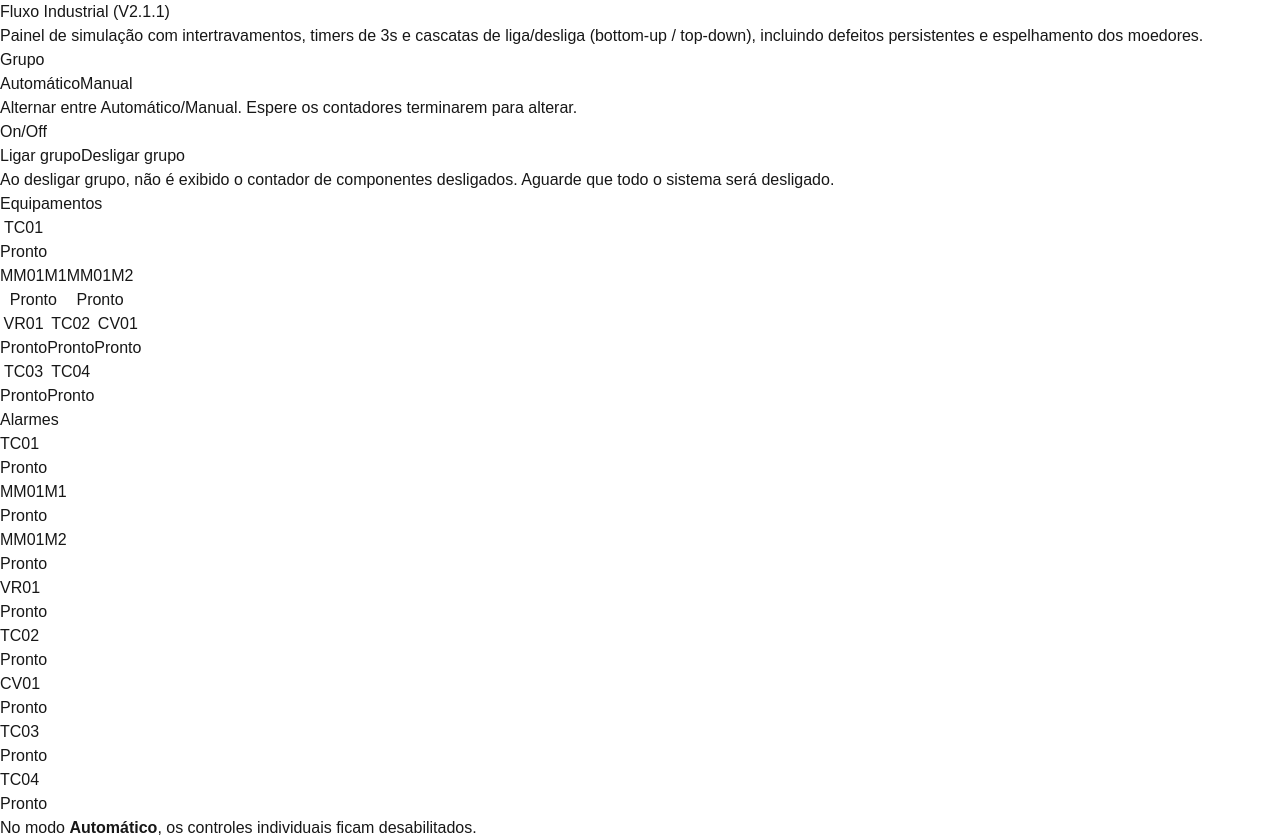
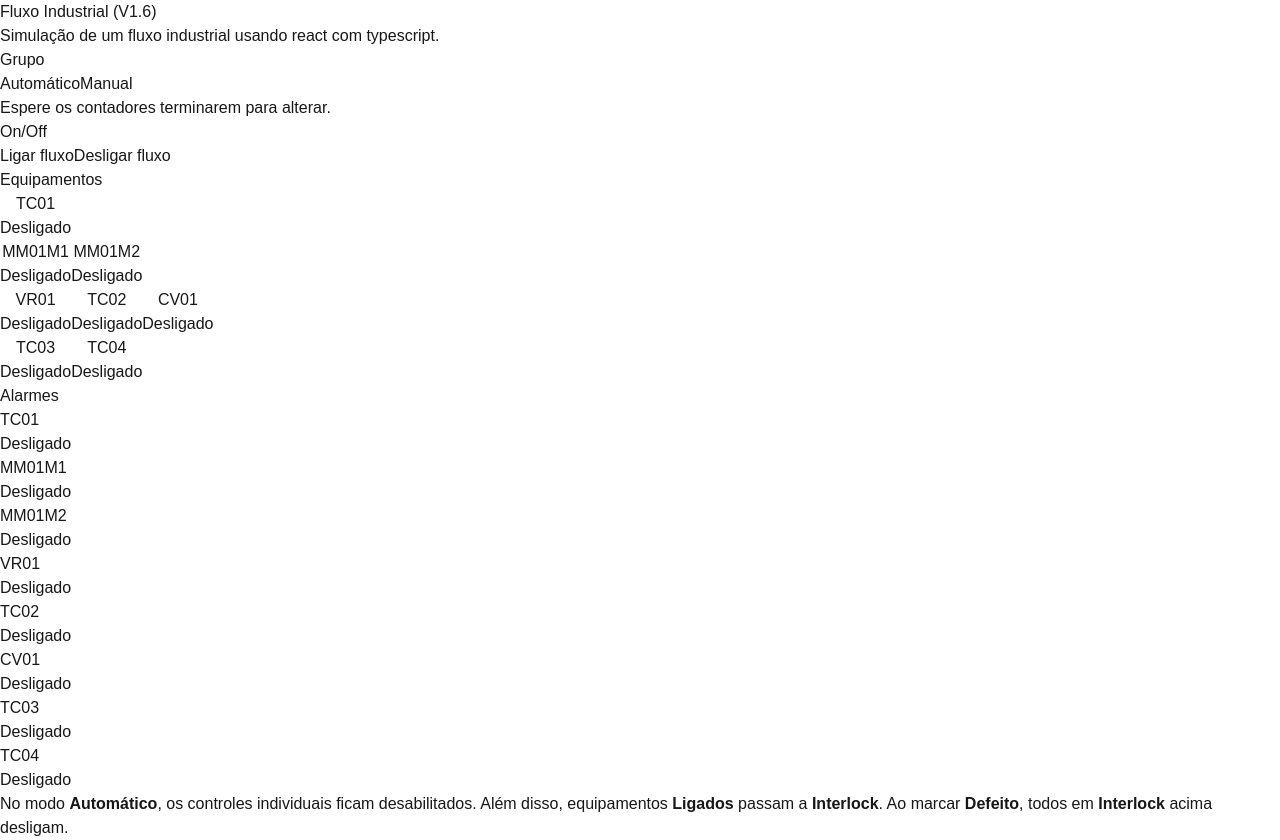
Before and after one commit to DidixDosMares/fluxo_industrial, a Next.js app: page / in a window 1280 px wide. Built offline with nearby package versions, Linux system fonts and the light colour scheme.

Commit message:
v25.1.6-alpha

```diff
--- a/package.json
+++ b/package.json
@@ -9,9 +9,9 @@
     "lint": "next lint"
   },
   "dependencies": {
-    "next": "^15.0.3",
-    "react": "^19.0.0-rc-66855b96-20241106",
-    "react-dom": "^19.0.0-rc-66855b96-20241106"
+    "next": "^15.5.2",
+    "react": "^19.1.1",
+    "react-dom": "^19.1.1"
   },
   "devDependencies": {
     "@types/node": "^20",
--- a/src/components/IndustrialFlowPanel.tsx
+++ b/src/components/IndustrialFlowPanel.tsx
@@ -17,17 +17,17 @@ type GroupMode = "auto" | "manu";
 
 const MODE = { OFF: "off", MANUAL: "manual", AUTO: "auto", DEFECT: "defect" } as const;
 const GROUP_MODE = { AUTO: "auto", MANU: "manu" } as const;
-const TIMER_SECONDS = 3;
+const TIMER_SECONDS = 2;
 
 const ORDER = [
-  "esteiraMain",
-  "moedorMotorA",
-  "moedorMotorB",
-  "canoUnderMotor",
-  "esteiraUnderCano",
-  "separador",
-  "esteiraEsquerda",
-  "esteiraDireita",
+  "TransportadorCorreia01",
+  "MoinhoMarteloM1",
+  "MoinhoMarteloM2",
+  "ValvulaRotativa01",
+  "TransportadorCorreia02",
+  "CaliaVibratoria",
+  "TransportadorCorreia03",
+  "TransportadorCorreia04",
 ] as const;
 
 type UnitKey = (typeof ORDER)[number];
@@ -35,14 +35,14 @@ type StateRecord = Record<UnitKey, Mode>;
 type TimersRecord = Partial<Record<UnitKey, number>>;
 
 const LABELS: Record<UnitKey, string> = {
-  esteiraMain: "TC01",
-  moedorMotorA: "MM01M1",
-  moedorMotorB: "MM01M2",
-  canoUnderMotor: "VR01",
-  esteiraUnderCano: "TC02",
-  separador: "CV01",
-  esteiraEsquerda: "TC03",
-  esteiraDireita: "TC04",
+  TransportadorCorreia01: "TC01",
+  MoinhoMarteloM1: "MM01M1",
+  MoinhoMarteloM2: "MM01M2",
+  ValvulaRotativa01: "VR01",
+  TransportadorCorreia02: "TC02",
+  CaliaVibratoria: "CV01",
+  TransportadorCorreia03: "TC03",
+  TransportadorCorreia04: "TC04",
 };
 
 /* ======================= Contexto do Sistema ======================= */
@@ -72,7 +72,6 @@ function makeInitialState(): StateRecord {
   return s;
 }
 
-/** Estado persistido em localStorage */
 function useSavedState<T>(key: string, initial: T) {
   const [val, setVal] = useState<T>(() => {
     try {
@@ -144,44 +143,42 @@ function useSystem(): SystemContextValue {
 const idxOf = (k: UnitKey) => ORDER.indexOf(k);
 const upstreamOf = (key: UnitKey): UnitKey[] => ORDER.slice(0, idxOf(key)) as UnitKey[];
 
-// Mapeamento imediato para cima e para baixo
 const immediateDownstream = (key: UnitKey): UnitKey[] => {
   switch (key) {
-    case "esteiraMain":
-      return ["moedorMotorA", "moedorMotorB"];
-    case "moedorMotorA":
-    case "moedorMotorB":
-      return ["canoUnderMotor"];
-    case "canoUnderMotor":
-      return ["esteiraUnderCano"];
-    case "esteiraUnderCano":
-      return ["separador"];
-    case "separador":
-      return ["esteiraEsquerda", "esteiraDireita"];
+    case "TransportadorCorreia01":
+      return ["MoinhoMarteloM1", "MoinhoMarteloM2"];
+    case "MoinhoMarteloM1":
+    case "MoinhoMarteloM2":
+      return ["ValvulaRotativa01"];
+    case "ValvulaRotativa01":
+      return ["TransportadorCorreia02"];
+    case "TransportadorCorreia02":
+      return ["CaliaVibratoria"];
+    case "CaliaVibratoria":
+      return ["TransportadorCorreia03", "TransportadorCorreia04"];
     default:
       return [];
   }
 };
 const immediateUpstream = (key: UnitKey): UnitKey[] => {
   switch (key) {
-    case "moedorMotorA":
-    case "moedorMotorB":
-      return ["esteiraMain"];
-    case "canoUnderMotor":
-      return ["moedorMotorA", "moedorMotorB"];
-    case "esteiraUnderCano":
-      return ["canoUnderMotor"];
-    case "separador":
-      return ["esteiraUnderCano"];
-    case "esteiraEsquerda":
-    case "esteiraDireita":
-      return ["separador"];
+    case "MoinhoMarteloM1":
+    case "MoinhoMarteloM2":
+      return ["TransportadorCorreia01"];
+    case "ValvulaRotativa01":
+      return ["MoinhoMarteloM1", "MoinhoMarteloM2"];
+    case "TransportadorCorreia02":
+      return ["ValvulaRotativa01"];
+    case "CaliaVibratoria":
+      return ["TransportadorCorreia02"];
+    case "TransportadorCorreia03":
+    case "TransportadorCorreia04":
+      return ["CaliaVibratoria"];
     default:
       return [];
   }
 };
 
-// todos os descendentes (downstream) de um nó (busca em largura)
 function downstreamOf(node: UnitKey): UnitKey[] {
   const result: UnitKey[] = [];
   const q: UnitKey[] = [node];
@@ -201,10 +198,9 @@ function downstreamOf(node: UnitKey): UnitKey[] {
 
 const isOnMode = (m: Mode) => m === MODE.MANUAL || m === MODE.AUTO;
 
-const FINAL_LEFT: UnitKey = "esteiraEsquerda";
-const FINAL_RIGHT: UnitKey = "esteiraDireita";
+const FINAL_LEFT: UnitKey = "TransportadorCorreia03";
+const FINAL_RIGHT: UnitKey = "TransportadorCorreia04";
 
-/** Sementes de desligamento: primeiros nós ON de cada ramo (sem montante ON) */
 function topmostOnSeeds(s: StateRecord): UnitKey[] {
   const seeds: UnitKey[] = [];
   for (const k of ORDER) {
@@ -252,16 +248,18 @@ function createActions(
       return n;
     });
 
-  // Não permitir troca de modo enquanto houver timers rodando
     const setGroupModeSafe = (nextMode: GroupMode) => {
-    if (hasActiveTimers()) return; // bloqueia alternância com contadores ativos
+      if (hasActiveTimers()) return;
+      if (nextMode === GROUP_MODE.MANU) {
+        setStartupRun(false);
+        setShutdownRun(false);
+        setTimers({});
+      }
       setGroupMode(nextMode);
       if (nextMode === GROUP_MODE.AUTO) {
-      // MANUAL -> AUTO: verdes -> amarelos, exceto TC03/TC04
         setState((s) => {
           const n: Partial<StateRecord> = {};
           ORDER.forEach((k) => {
-          if (k === FINAL_LEFT || k === FINAL_RIGHT) return; // exceção
             if (s[k] === MODE.MANUAL) n[k] = MODE.AUTO;
           });
           return { ...s, ...n };
@@ -269,58 +267,52 @@ function createActions(
       }
     };
 
-  // Regras de startup respeitando defeitos: um nó só pode ligar via AUTO/cascata
-  // se não houver nenhum defeito em sua cadeia downstream.
   const canAutoStart = (k: UnitKey) => {
     if (state[k] === MODE.DEFECT) return false;
     const ds = downstreamOf(k);
     return !ds.some((d) => state[d] === MODE.DEFECT);
   };
 
-  // Ligar em cascata de baixo pra cima:
-  // - finais (TC03/TC04) verdes (se não defeito)
-  // - nós acima ficam AMARELO e recebem TIMER neles mesmos (contador no próprio nó)
-  // - a cada 3s, o nó com timer vira VERDE e agenda o imediatamente acima
   const groupPowerOn = () => {
     if (groupMode !== GROUP_MODE.AUTO) return;
-    if (hasActiveTimers()) return; // evita iniciar com contadores ativos
+    if (hasActiveTimers()) return;
 
     setShutdownRun(false);
-    setStartupRun(false);
+    setStartupRun(true);
     setTimers({});
 
-    // finais verdes se não defeito
-    const finalsOn: Partial<StateRecord> = {};
-    if (state[FINAL_LEFT] !== MODE.DEFECT) finalsOn[FINAL_LEFT] = MODE.MANUAL;
-    if (state[FINAL_RIGHT] !== MODE.DEFECT) finalsOn[FINAL_RIGHT] = MODE.MANUAL;
+    const toTimer = new Set<UnitKey>();
 
-    // todos montantes amarelos (quando permitido) e timers no imediato acima dos finais
-    const toAutoNow = new Set<UnitKey>();
-    const toTimer: UnitKey[] = [];
+    [FINAL_LEFT, FINAL_RIGHT].forEach((f) => {
+      if (state[f] === MODE.OFF) {
+        setState((s) => ({ ...s, [f]: MODE.AUTO }));
+        toTimer.add(f);
+      }
+    });
 
-    function seedAbove(finalKey: UnitKey) {
-      for (const up of upstreamOf(finalKey)) {
-        if (canAutoStart(up)) toAutoNow.add(up);
-      }
-      for (const u of immediateUpstream(finalKey)) {
-        if (canAutoStart(u)) toTimer.push(u);
+    ORDER.forEach((k) => {
+      if (state[k] === MODE.OFF) {
+        const ds = immediateDownstream(k);
+        if (ds.some((d) => state[d] === MODE.AUTO || state[d] === MODE.MANUAL)) {
+          toTimer.add(k);
         }
       }
-
-    seedAbove(FINAL_LEFT);
-    seedAbove(FINAL_RIGHT);
-
-    const autoObj: Partial<StateRecord> = {};
-    toAutoNow.forEach((k) => {
-      if (state[k] !== MODE.DEFECT) autoObj[k] = MODE.AUTO;
     });
 
-    bulk({ ...autoObj, ...finalsOn });
-    if (toTimer.length) addTimers(toTimer);
-    setStartupRun(!!toTimer.length);
+    ORDER.forEach((k) => {
+      if (
+        state[k] === MODE.AUTO &&
+        immediateDownstream(k).every(
+          (d) => state[d] === MODE.MANUAL || state[d] === MODE.DEFECT
+        )
+      ) {
+        toTimer.add(k);
+      }
+    });
+
+    if (toTimer.size) addTimers(Array.from(toTimer));
   };
 
-  // Desligamento em cascata
   const groupPowerOff = () => {
     if (groupMode !== GROUP_MODE.AUTO) return;
     if (hasActiveTimers()) return;
@@ -331,27 +323,37 @@ function createActions(
     addTimers(seeds);
   };
 
-  /** Clique manual (permitido em MANU): moedores espelhados; demais alternam */
   const clickManualOnly = (key: UnitKey) => {
     if (isDefect(key)) return;
 
-    if (key === "moedorMotorA" || key === "moedorMotorB") {
+    if (key === "MoinhoMarteloM1" || key === "MoinhoMarteloM2") {
       const self = key;
-      const other: UnitKey = key === "moedorMotorA" ? "moedorMotorB" : "moedorMotorA";
+      const other: UnitKey = key === "MoinhoMarteloM1" ? "MoinhoMarteloM2" : "MoinhoMarteloM1";
       setState((s) => {
         const nextSelf = s[self] === MODE.MANUAL ? MODE.OFF : MODE.MANUAL;
-        return { ...s, [self]: nextSelf, [other]: nextSelf };
+        const next: StateRecord = { ...s, [self]: nextSelf, [other]: nextSelf };
+        if (nextSelf === MODE.OFF) {
+          for (const up of upstreamOf(self)) if (next[up] === MODE.AUTO) next[up] = MODE.OFF;
+          for (const up of upstreamOf(other)) if (next[up] === MODE.AUTO) next[up] = MODE.OFF;
+        }
+        return next;
       });
       clearTimer(key);
       clearTimer(other);
+      clearTimersFor([...upstreamOf(key), ...upstreamOf(other)]);
       return;
     }
 
     setState((s) => {
-      const next: Mode = s[key] === MODE.MANUAL ? MODE.OFF : MODE.MANUAL;
-      return { ...s, [key]: next };
+      const isTurningOff = s[key] === MODE.MANUAL;
+      const next: StateRecord = { ...s, [key]: isTurningOff ? MODE.OFF : MODE.MANUAL };
+      if (isTurningOff) {
+        for (const up of upstreamOf(key)) if (next[up] === MODE.AUTO) next[up] = MODE.OFF;
+      }
+      return next;
     });
     clearTimer(key);
+    clearTimersFor(upstreamOf(key));
   };
 
   const clickButton = (key: UnitKey) => {
@@ -359,7 +361,6 @@ function createActions(
     return clickManualOnly(key);
   };
 
-  // Ao marcar defeito, processos acima param imediatamente
   const toggleDefect = (key: UnitKey) => {
     if (groupMode === GROUP_MODE.AUTO) return;
     const willBeDefect = state[key] !== MODE.DEFECT;
@@ -393,7 +394,6 @@ function useInterlocks(
 ) {
   const interlocksEnabled = groupMode === GROUP_MODE.AUTO;
 
-  // Nós “processados” para desligamento
   const visitedDownRef = useRef<Set<UnitKey>>(new Set());
   const shutdownWasOnRef = useRef(false);
   useEffect(() => {
@@ -401,11 +401,10 @@ function useInterlocks(
     shutdownWasOnRef.current = shutdownRun;
   }, [shutdownRun]);
 
-  // espelhar moedores no AUTO (se ambos sem defeito)
   useEffect(() => {
     if (!interlocksEnabled) return;
-    const a = state.moedorMotorA;
-    const b = state.moedorMotorB;
+    const a = state.MoinhoMarteloM1;
+    const b = state.MoinhoMarteloM2;
     if (a === MODE.DEFECT || b === MODE.DEFECT || a === b) return;
     const next: Mode =
       a === MODE.MANUAL || b === MODE.MANUAL
@@ -413,10 +412,9 @@ function useInterlocks(
         : a === MODE.AUTO || b === MODE.AUTO
         ? MODE.AUTO
         : MODE.OFF;
-    setState((s) => ({ ...s, moedorMotorA: next, moedorMotorB: next }));
-  }, [interlocksEnabled, state.moedorMotorA, state.moedorMotorB, setState]);
+    setState((s) => ({ ...s, MoinhoMarteloM1: next, MoinhoMarteloM2: next }));
+  }, [interlocksEnabled, state.MoinhoMarteloM1, state.MoinhoMarteloM2, setState]);
 
-  // Tick dos timers: desligamento (downstream) e ligamento (upstream com contador no próprio nó)
   useEffect(() => {
     if (!Object.keys(timers).length) return;
 
@@ -430,7 +428,6 @@ function useInterlocks(
           else nextBase[k] = nv;
         }
 
-        // SHUTDOWN
         if (shutdownRun) {
           if (expired.length) {
             setState((s) => {
@@ -450,12 +447,11 @@ function useInterlocks(
           if (expired.length) {
             for (const k of expired) {
               for (const d of immediateDownstream(k)) {
-                if (next[d] == null) next[d] = TIMER_SECONDS; // contador no próprio nó que vai desligar
+                if (next[d] == null) next[d] = TIMER_SECONDS;
               }
             }
           }
 
-          // Encerrar quando sem timers e tudo OFF
           if (Object.keys(next).length === 0) {
             const anyOn = ORDER.some((k) => isOnMode(state[k]));
             if (!anyOn) {
@@ -467,51 +463,83 @@ function useInterlocks(
           return next;
         }
 
-        // STARTUP (contador no próprio nó que vai ligar/mudar)
         if (startupRun) {
-          // nó com timer expira => vira VERDE
-          if (expired.length) {
-            setState((s) => {
-              const u = { ...s };
-              for (const k of expired) {
-                if (u[k] !== MODE.DEFECT) u[k] = MODE.MANUAL;
+          const next: TimersRecord = { ...nextBase };
+          let draft: StateRecord = { ...state };
+          const promotedThisTick = new Set<UnitKey>();
+          const interlockedThisTick = new Set<UnitKey>();
+
+          const expiredByDepth = [...expired].sort((a, b) => idxOf(b) - idxOf(a));
+          const schedule = (k: UnitKey) => {
+            if (next[k] == null && timers[k] == null) {
+              next[k] = TIMER_SECONDS;
             }
-              return u;
-            });
+          };
+
+          for (const k of expiredByDepth) {
+            const cur = state[k];
+
+            if (cur === MODE.OFF) {
+              if (draft[k] === MODE.OFF) {
+                draft[k] = MODE.AUTO;
+                interlockedThisTick.add(k);
+                if (timers[k] == null) schedule(k);
+              }
+              continue;
             }
 
-          const next: TimersRecord = { ...nextBase };
+            if (cur === MODE.AUTO) {
+              const ds = immediateDownstream(k);
+              const ready = ds.every((d) => state[d] === MODE.MANUAL || state[d] === MODE.DEFECT);
 
-          // agendar o imediatamente acima: colocar AMARELO agora e timer nele
-          for (const k of expired) {
-            for (const up of immediateUpstream(k)) {
-              // Só progride se não houver defeito downstream do "up"
-              const ds = downstreamOf(up);
-              const hasDefectBelow = ds.some((d) => state[d] === MODE.DEFECT);
-              if (state[up] !== MODE.DEFECT && !hasDefectBelow) {
-                setState((s) => ({ ...s, [up]: MODE.AUTO }));
-                if (next[up] == null) next[up] = TIMER_SECONDS;
+              if (ready) {
+                draft[k] = MODE.MANUAL;
+                promotedThisTick.add(k);
+              } else {
+                schedule(k);
               }
             }
           }
 
-          if (Object.keys(next).length === 0) {
-            setStartupRun(false);
+          for (const k of promotedThisTick) {
+            for (const up of immediateUpstream(k)) {
+              const hasDefectBelow = downstreamOf(up).some((d) => draft[d] === MODE.DEFECT);
+
+              if (draft[up] === MODE.OFF && !hasDefectBelow) {
+                draft[up] = MODE.AUTO;
+                if (timers[up] == null) schedule(up);
+              } else if (draft[up] === MODE.AUTO) {
+                if (timers[up] == null) schedule(up);
+              }
+            }
           }
 
+          for (const k of interlockedThisTick) {
+            for (const up of immediateUpstream(k)) {
+              const hasDefectBelow = downstreamOf(up).some((d) => draft[d] === MODE.DEFECT);
+
+              if (!hasDefectBelow) {
+                if (draft[up] === MODE.OFF) {
+                  if (timers[up] == null) schedule(up);
+                } else if (draft[up] === MODE.AUTO) {
+                  if (timers[up] == null) schedule(up);
+                }
+              }
+            }
+          }
+
+          setState(draft);
+          if (Object.keys(next).length === 0) setStartupRun(false);
           return next;
         }
 
-        // Sem cascatas ativas
         return nextBase;
       });
     }, 1000);
 
     return () => clearInterval(id);
-  // 👇 Adicionados setShutdownRun e setStartupRun nas dependências
   }, [timers, setTimers, setState, shutdownRun, startupRun, state, setShutdownRun, setStartupRun]);
 
-  // Higiene: não limpar timers durante cascatas
   useEffect(() => {
     if (shutdownRun || startupRun) return;
     setTimers((t) => {
@@ -527,10 +555,9 @@ function useInterlocks(
     });
   }, [state, setTimers, shutdownRun, startupRun]);
 
-  // Propagar timers para baixo quando detectar ON→OFF por outros motivos (desligamento assistido)
   const prevRef = useRef<StateRecord>(state);
   useEffect(() => {
-    if (!(interlocksEnabled || shutdownRun)) {
+    if (!shutdownRun) {
       prevRef.current = state;
       return;
     }
@@ -547,7 +574,7 @@ function useInterlocks(
       }
     });
     prevRef.current = state;
-  }, [interlocksEnabled, shutdownRun, state, setTimers]);
+  }, [shutdownRun, state, setTimers]);
 }
 
 /* ======================= UI Helpers ======================= */
@@ -565,7 +592,7 @@ function StatusDot({ mode }: { mode: Mode }) {
 }
 
 function modeToText(mode: Mode) {
-  return mode === MODE.MANUAL ? "Ligado (manual)" : mode === MODE.AUTO ? "Ligado (interlock)" : mode === MODE.DEFECT ? "Defeito" : "Pronto";
+  return mode === MODE.MANUAL ? "Ligado" : mode === MODE.AUTO ? "Interlock" : mode === MODE.DEFECT ? "Defeito" : "Desligado";
 }
 
 const ITEM_COMMON = [
@@ -688,20 +715,20 @@ function ProcessBadge({ unitKey }: { unitKey: UnitKey }) {
 function ControlsList() {
   return (
     <div className="space-y-3">
-      <ToggleButton unitKey="esteiraMain" />
+      <ToggleButton unitKey="TransportadorCorreia01" />
 
       <div className="grid grid-cols-1 sm:grid-cols-2 gap-3">
-        <ToggleButton unitKey="moedorMotorA" />
-        <ToggleButton unitKey="moedorMotorB" />
+        <ToggleButton unitKey="MoinhoMarteloM1" />
+        <ToggleButton unitKey="MoinhoMarteloM2" />
       </div>
 
-      <ToggleButton unitKey="canoUnderMotor" />
-      <ToggleButton unitKey="esteiraUnderCano" />
-      <ToggleButton unitKey="separador" />
+      <ToggleButton unitKey="ValvulaRotativa01" />
+      <ToggleButton unitKey="TransportadorCorreia02" />
+      <ToggleButton unitKey="CaliaVibratoria" />
 
       <div className="grid grid-cols-1 sm:grid-cols-2 gap-3">
-        <ToggleButton unitKey="esteiraEsquerda" />
-        <ToggleButton unitKey="esteiraDireita" />
+        <ToggleButton unitKey="TransportadorCorreia03" />
+        <ToggleButton unitKey="TransportadorCorreia04" />
       </div>
     </div>
   );
@@ -710,20 +737,20 @@ function ControlsList() {
 function VisualList() {
   return (
     <div className="space-y-3">
-      <ProcessBadge unitKey="esteiraMain" />
+      <ProcessBadge unitKey="TransportadorCorreia01" />
 
       <div className="grid grid-cols-1 sm:grid-cols-2 gap-3">
-        <ProcessBadge unitKey="moedorMotorA" />
-        <ProcessBadge unitKey="moedorMotorB" />
+        <ProcessBadge unitKey="MoinhoMarteloM1" />
+        <ProcessBadge unitKey="MoinhoMarteloM2" />
       </div>
 
-      <ProcessBadge unitKey="canoUnderMotor" />
-      <ProcessBadge unitKey="esteiraUnderCano" />
-      <ProcessBadge unitKey="separador" />
+      <ProcessBadge unitKey="ValvulaRotativa01" />
+      <ProcessBadge unitKey="TransportadorCorreia02" />
+      <ProcessBadge unitKey="CaliaVibratoria" />
 
       <div className="grid grid-cols-1 sm:grid-cols-2 gap-3">
-        <ProcessBadge unitKey="esteiraEsquerda" />
-        <ProcessBadge unitKey="esteiraDireita" />
+        <ProcessBadge unitKey="TransportadorCorreia03" />
+        <ProcessBadge unitKey="TransportadorCorreia04" />
       </div>
     </div>
   );
@@ -773,9 +800,7 @@ function GroupSelector() {
           Manual
         </button>
       </div>
-      <p className="text-xs text-slate-500 mt-2">
-        Alternar entre Automático/Manual. Espere os contadores terminarem para alterar.
-      </p>
+      <p className="text-xs text-slate-500 mt-2">Espere os contadores terminarem para alterar.</p>
     </div>
   );
 }
@@ -799,7 +824,7 @@ function GroupPowerBox() {
               : "bg-green-600 text-white border-green-700 hover:bg-green-700",
           ].join(" ")}
         >
-          Ligar grupo
+          Ligar fluxo
         </button>
         <button
           type="button"
@@ -812,19 +837,15 @@ function GroupPowerBox() {
               : "bg-red-600 text-white border-red-700 hover:bg-red-700",
           ].join(" ")}
         >
-          Desligar grupo
+          Desligar fluxo
         </button>
       </div>
 
       {groupMode !== GROUP_MODE.AUTO && (
-        <p className="text-[11px] text-slate-500 mt-2">
-          Disponível apenas quando o Grupo estiver em <strong>AUTO</strong>.
+        <p className="text-xs text-slate-500 mt-2">
+          Disponível apenas quando o Grupo estiver em <strong>Automático</strong>.
         </p>
       )}
-
-      <p className="text-xs text-slate-500 mt-2">
-        Ao desligar grupo, não é exibido o contador de componentes desligados. Aguarde que todo o sistema será desligado.
-      </p>
     </div>
   );
 }
@@ -838,10 +859,10 @@ export default function IndustrialFlowPanel() {
         <main className="mx-auto max-w-5xl">
           <header className="mb-6">
             <h1 className="text-2xl md:text-3xl font-bold tracking-tight text-black">
-              Fluxo Industrial (V2.1.1)
+              Fluxo Industrial (V1.6)
             </h1>
             <p className="text-slate-700 mt-1">
-              Painel de simulação com intertravamentos, timers de 3s e cascatas de liga/desliga (bottom-up / top-down), incluindo defeitos persistentes e espelhamento dos moedores.
+              Simulação de um fluxo industrial usando react com typescript.
             </p>
 
             <div className="grid grid-cols-1 md:grid-cols-2 gap-3 mt-3">
@@ -861,7 +882,7 @@ export default function IndustrialFlowPanel() {
           </section>
 
           <p className="text-slate-700 mt-6">
-            No modo <strong>Automático</strong>, os controles individuais ficam desabilitados.
+            No modo <strong>Automático</strong>, os controles individuais ficam desabilitados. Além disso, equipamentos <strong>Ligados</strong> passam a <strong>Interlock</strong>. Ao marcar <strong>Defeito</strong>, todos em <strong>Interlock</strong> acima desligam.
           </p>
         </main>
       </div>
```
Also changed, not shown: 1 other file (tests, documents, lock files or other folders). Lines whose indentation alone changed are shown as unchanged.
